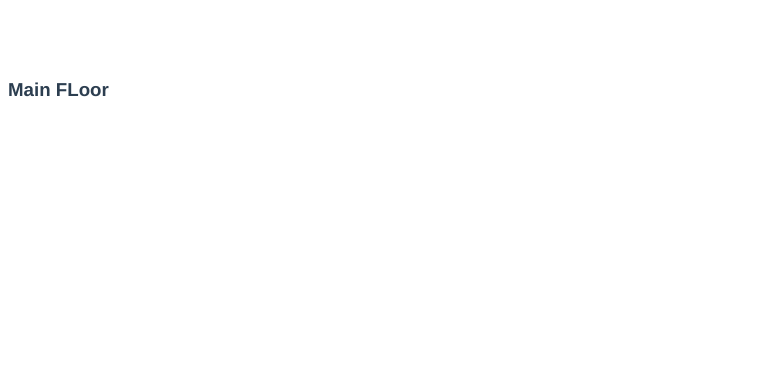
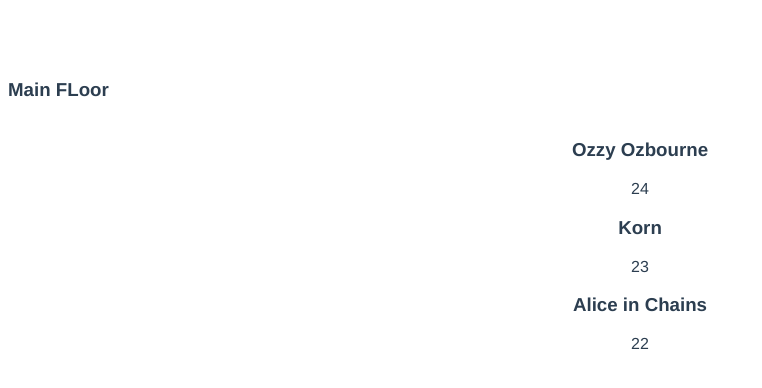
Before and after one commit to dstearle/vue-calendar-list, a Vue app: page / in a window 1280 px wide. Shown: the top 388 px of the page, without its empty margins (0-762 px from the left). Built offline with nearby package versions, Linux system fonts and the light colour scheme.

Commit message:
Implemented the ShowsList component into the main app

```diff
--- a/src/App.vue
+++ b/src/App.vue
@@ -5,13 +5,17 @@
         <!-- Header -->
         <Header />
 
+        <!-- Shows List -->
+        <ShowsList :shows="shows" />
+
     </div>
 
 </template>
 
 <script>
 
-    import Header from './components/Header.vue'
+    import Header from './components/Header.vue';
+    import ShowsList from './components/ShowsList';
 
     export default {
 
@@ -20,6 +24,7 @@
         components: {
 
             Header,
+            ShowsList,
 
         },
 
--- a/src/components/Show.vue
+++ b/src/components/Show.vue
@@ -5,7 +5,7 @@
         <h3>
 
             <!-- Title -->
-            {{ show.text }}
+            {{ show.name }}
 
         </h3>
 
```
